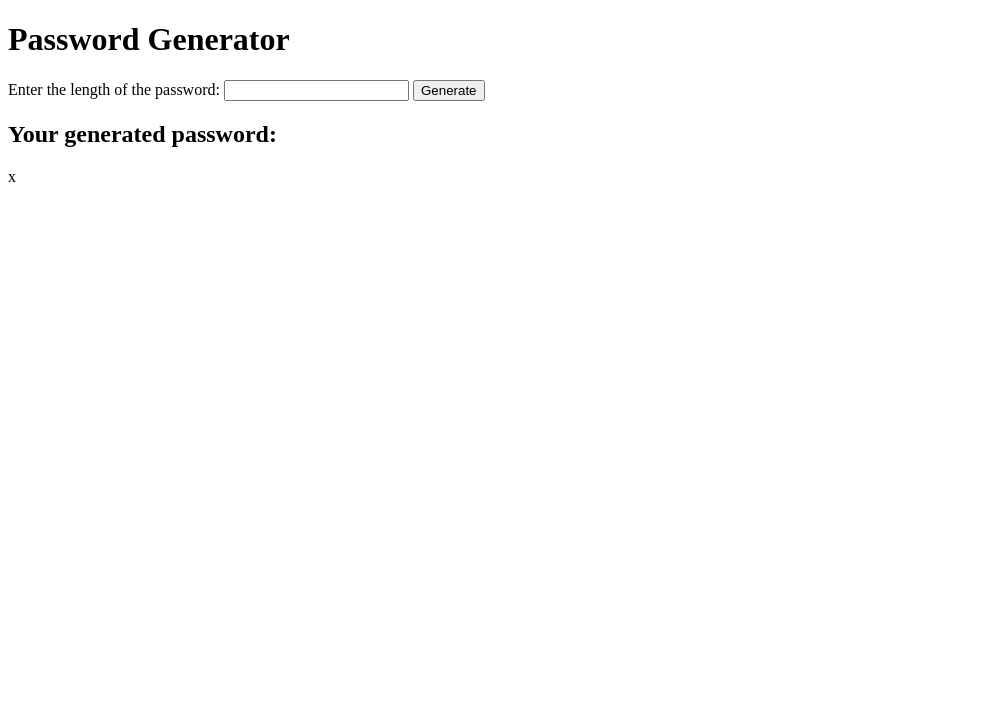
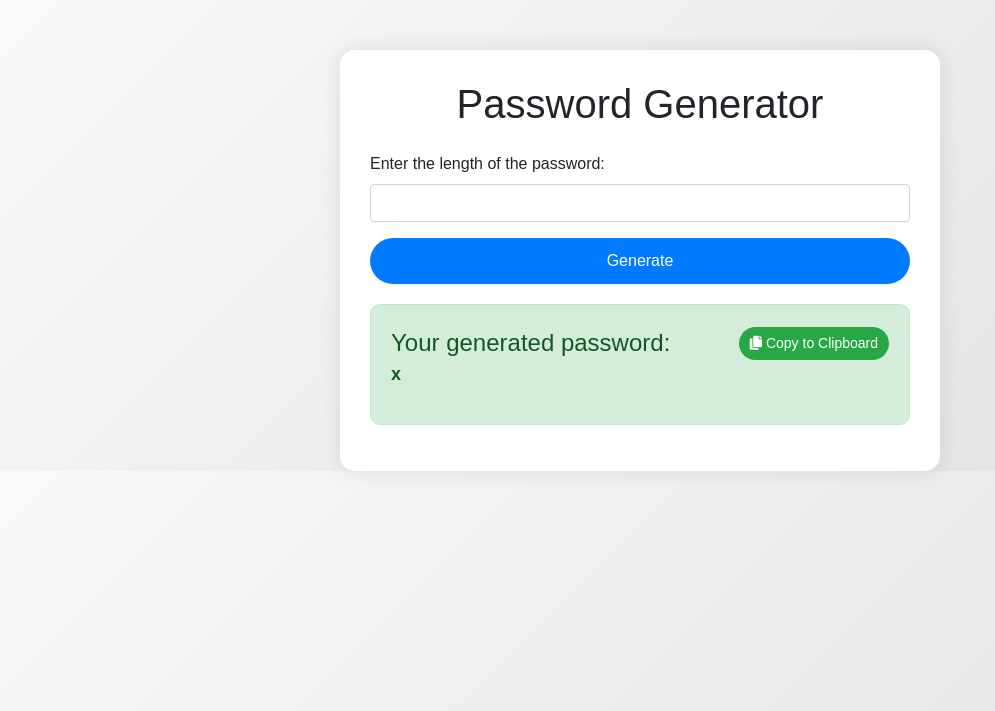
Before and after one commit to praveenkumarv-github/simpleapp, a Django app: template app/password_generator/password_generator/generator/templates/index.html in a window 1280 px wide. Shown: the top 711 px of the page, without its empty margins (0-995 px from the left). Run offline with Django 4.2, Linux system fonts and the light colour scheme; the template is opened without the code that fills it: most values are stand-ins (such as "Sample title", 1, 10 or a date in 2020); some libraries are stand-ins or nearby versions.

Commit message:
password_generator: UI improvement

```diff
--- a/app/password_generator/password_generator/generator/templates/index.html
+++ b/app/password_generator/password_generator/generator/templates/index.html
@@ -4,18 +4,139 @@
     <meta charset="UTF-8">
     <meta name="viewport" content="width=device-width, initial-scale=1.0">
     <title>Password Generator</title>
+    <!-- Bootstrap CSS -->
+    <link href="https://stackpath.bootstrapcdn.com/bootstrap/4.5.2/css/bootstrap.min.css" rel="stylesheet">
+    <!-- Font Awesome CSS -->
+    <link href="https://cdnjs.cloudflare.com/ajax/libs/font-awesome/5.15.3/css/all.min.css" rel="stylesheet">
+    <style>
+        body {
+            background: linear-gradient(135deg, #f8f9fa, #e0e0e0);
+            padding-top: 50px;
+            font-family: 'Arial', sans-serif;
+        }
+        .container {
+            max-width: 600px;
+            background: #fff;
+            padding: 30px;
+            border-radius: 15px;
+            box-shadow: 0 0 20px rgba(0, 0, 0, 0.1);
+            transition: all 0.3s ease-in-out;
+        }
+        .container:hover {
+            box-shadow: 0 0 30px rgba(0, 0, 0, 0.2);
+        }
+        .btn-custom {
+            background-color: #007bff;
+            color: #fff;
+            border-radius: 25px;
+            padding: 10px 20px;
+            font-size: 16px;
+            transition: background-color 0.3s ease-in-out;
+        }
+        .btn-custom:hover {
+            background-color: #0056b3;
+        }
+        .btn-custom.clicked {
+            background-color: #6c757d;
+        }
+        .alert-custom {
+            background-color: #d4edda;
+            color: #155724;
+            border: 1px solid #c3e6cb;
+            border-radius: 10px;
+            padding: 20px;
+            margin-top: 20px;
+            word-wrap: break-word;
+            overflow-wrap: break-word;
+            transition: all 0.3s ease-in-out;
+        }
+        .alert-custom:hover {
+            background-color: #c3e6cb;
+        }
+        .alert-heading {
+            font-size: 24px;
+            display: flex;
+            justify-content: space-between;
+            align-items: center;
+        }
+        .copy-btn {
+            background-color: #28a745;
+            color: #fff;
+            border-radius: 25px;
+            padding: 5px 10px;
+            font-size: 14px;
+            transition: background-color 0.3s ease-in-out;
+        }
+        .copy-btn:hover {
+            background-color: #218838;
+        }
+        .password-text {
+            word-wrap: break-word;
+            overflow-wrap: break-word;
+            white-space: pre-wrap;
+            font-size: 18px;
+            font-weight: bold;
+        }
+    </style>
 </head>
 <body>
-    <h1>Password Generator</h1>
-    <form method="post">
-        {% csrf_token %}
-        <label for="pass_len">Enter the length of the password:</label>
-        <input type="number" id="pass_len" name="pass_len" required>
-        <button type="submit">Generate</button>
-    </form>
-    {% if password %}
-        <h2>Your generated password:</h2>
-        <p>{{ password }}</p>
-    {% endif %}
+    <div class="container">
+        <h1 class="text-center">Password Generator</h1>
+        <form method="post" class="mt-4" onsubmit="handleFormSubmit(event)">
+            {% csrf_token %}
+            <div class="form-group">
+                <label for="pass_len">Enter the length of the password:</label>
+                <input type="number" id="pass_len" name="pass_len" class="form-control" required value="{{ request.POST.pass_len }}">
+            </div>
+            <button type="submit" id="generate-btn" class="btn btn-custom btn-block">Generate</button>
+        </form>
+        {% if password %}
+            <div class="alert alert-custom" role="alert">
+                <div class="alert-heading">
+                    <span>Your generated password:</span>
+                    <button class="btn copy-btn" onclick="copyToClipboard()">
+                        <i class="fas fa-copy"></i> Copy to Clipboard
+                    </button>
+                </div>
+                <p id="generated-password" class="password-text">{{ password }}</p>
+            </div>
+            <script>
+                setTimeout(function() {
+                    document.getElementById("generated-password").innerText = '';
+                }, 10000);
+            </script>
+        {% endif %}
+    </div>
+    <!-- Bootstrap JS and dependencies -->
+    <script src="https://code.jquery.com/jquery-3.5.1.slim.min.js"></script>
+    <script src="https://cdn.jsdelivr.net/npm/@popperjs/core@2.5.4/dist/umd/popper.min.js"></script>
+    <script src="https://stackpath.bootstrapcdn.com/bootstrap/4.5.2/js/bootstrap.min.js"></script>
+    <script>
+        let previousLength = {{ request.POST.pass_len|default:"null" }};
+
+        function handleFormSubmit(event) {
+            const passLenInput = document.getElementById('pass_len');
+            const generateBtn = document.getElementById('generate-btn');
+
+            if (previousLength !== null && previousLength == passLenInput.value) {
+                generateBtn.classList.add('clicked');
+            } else {
+                generateBtn.classList.remove('clicked');
+            }
+
+            previousLength = passLenInput.value;
+        }
+
+        function copyToClipboard() {
+            var passwordText = document.getElementById("generated-password").innerText;
+            var tempInput = document.createElement("input");
+            tempInput.value = passwordText;
+            document.body.appendChild(tempInput);
+            tempInput.select();
+            document.execCommand("copy");
+            document.body.removeChild(tempInput);
+            alert("Password copied to clipboard!");
+        }
+    </script>
 </body>
 </html>
--- a/app/password_generator/password_generator/password_generator/settings.py
+++ b/app/password_generator/password_generator/password_generator/settings.py
@@ -26,6 +26,7 @@ SECRET_KEY = 'django-insecure-3&se9n6d9ayffi5(7m$7)+7@%*b1!jdgsss6^1m4!1os)j(&i9
 DEBUG = True
 
 ALLOWED_HOSTS = ['*']
+
 
 
 # Application definition
```
Also changed, not shown: 1 other file.
